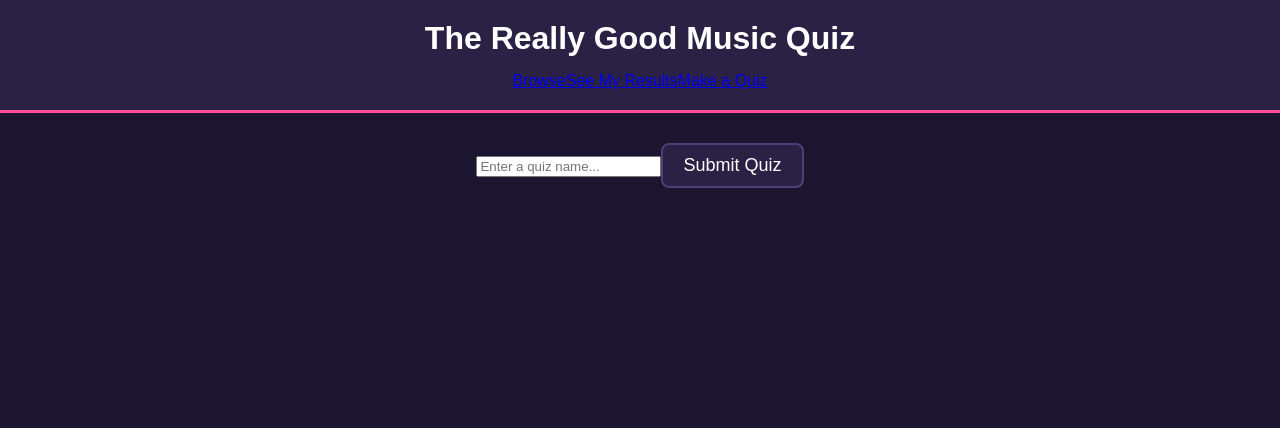
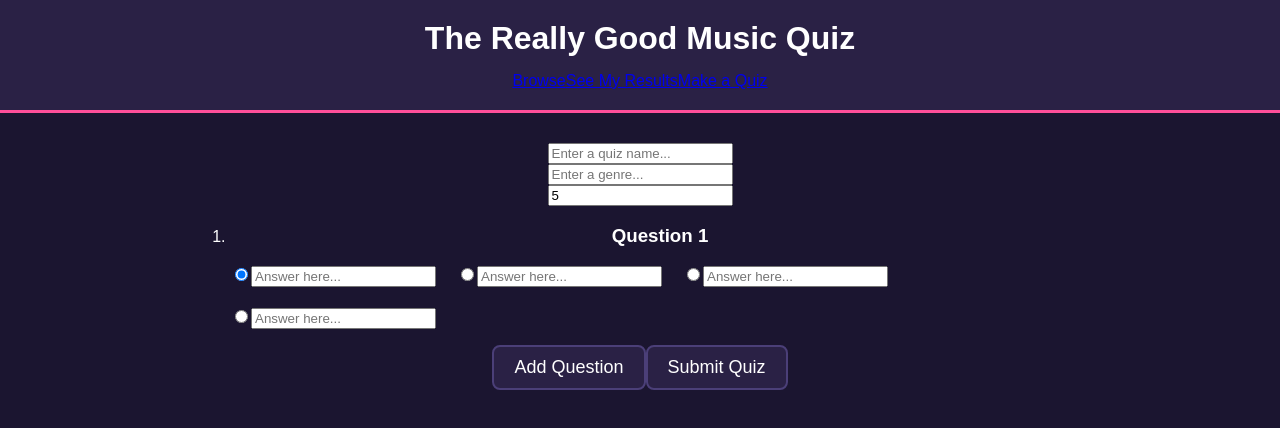
Before and after one commit to LiamIsCoding/thereallygoodmusicquiz, a React (Vite) app: page /make in a window 1280 px wide. Shown: the top 428 px of the page. Built offline with nearby package versions, Linux system fonts and the light colour scheme.

Commit message:
feat: initial quiz make structure

```diff
--- a/src/MakePage.jsx
+++ b/src/MakePage.jsx
@@ -1,7 +1,45 @@
 import { useState } from "react";
 
 function MakePage() {
+    // Default new question constructor
+    const newQuestion = () => ({options: ["", "", "", ""], correct: 0});
+
+    // Quiz information
     const [quizName, setQuizName] = useState("");
+    const [genre, setGenre] = useState("");
+    const [timer, setTimer] = useState(5);
+    const [questions, setQuestions] = useState([newQuestion()]);
+
+    // Add a new question to the quiz
+    const addQuestion = () => {
+        setQuestions((oldValue) => [...oldValue, newQuestion()])
+    }
+
+    // Update logic for options
+    const updateOption = (questionNum, optionNum, newValue) => {
+        // Pass current value
+        setQuestions((oldValue) => {
+            // Copy to not mutate
+            const updated = structuredClone(oldValue);
+
+            // Update value at the index
+            updated[questionNum].options[optionNum] = newValue;
+            return updated;
+        });
+    }
+
+    // Update logic for correct answer
+    const updateCorrect = (questionNum, optionNum) => {
+        // Pass current value
+        setQuestions((oldValue) => {
+            // Copy to not mutate
+            const updated = structuredClone(oldValue);
+
+            // Update to the correct option at the index
+            updated[questionNum].correct = optionNum;
+            return updated;
+        });
+    }
 
     function handleSubmit(event) {
         event.preventDefault();
@@ -12,7 +50,45 @@ function MakePage() {
     return (
         <section>
             <form onSubmit={handleSubmit}>
-                <input aria-label="Enter a quiz name" value={quizName} onChange={(e) => setQuizName(e.target.value)} placeholder="Enter a quiz name..." />
+                {/* Quiz Name */}
+                <div>
+                    <input aria-label="Enter a quiz name" value={quizName} onChange={(e) => setQuizName(e.target.value)} placeholder="Enter a quiz name..." required />
+                </div>
+
+                {/* Genre */}
+                <div>
+                    <input aria-label="Enter a genre" value={genre} onChange={(e) => setGenre(e.target.value)} placeholder="Enter a genre..." required />
+                </div>
+
+                {/* Timer */}
+                <div>
+                    <input aria-label="Timer" type="number" value={timer} onChange={(e) => setTimer(e.target.value)} placeholder="Time to answer..." required />
+                </div>
+
+                {/* Questions */}
+                <ol>
+                    {questions.map((question, questionNum) => (
+                        <li key={questionNum} className="make-questions">
+                            <h3>Question {questionNum + 1}</h3>
+
+                            {/* Options */}
+                            <ul>
+                                {question.options.map((option, optionNum) => (
+                                    <li key={optionNum} className="make-options">
+                                        {/* Correct option */}
+                                        <input aria-label="Correct Option" type="radio" name={`correct-${questionNum}`} checked={question.correct === optionNum} onChange={() => updateCorrect(questionNum, optionNum)} />
+
+                                        {/* Options */}
+                                        <input aria-label="Option" value={option} onChange={(e) => updateOption(questionNum, optionNum, e.target.value)} placeholder="Answer here..." required />
+                                    </li>
+                                ))}
+                            </ul>
+                        </li>
+                    ))}
+                </ol>
+
+                <button type="button" onClick={addQuestion}>Add Question</button>
+
                 <button aria-label="Submit quiz" type="submit" >Submit Quiz</button>
             </form>
         </section>
```
